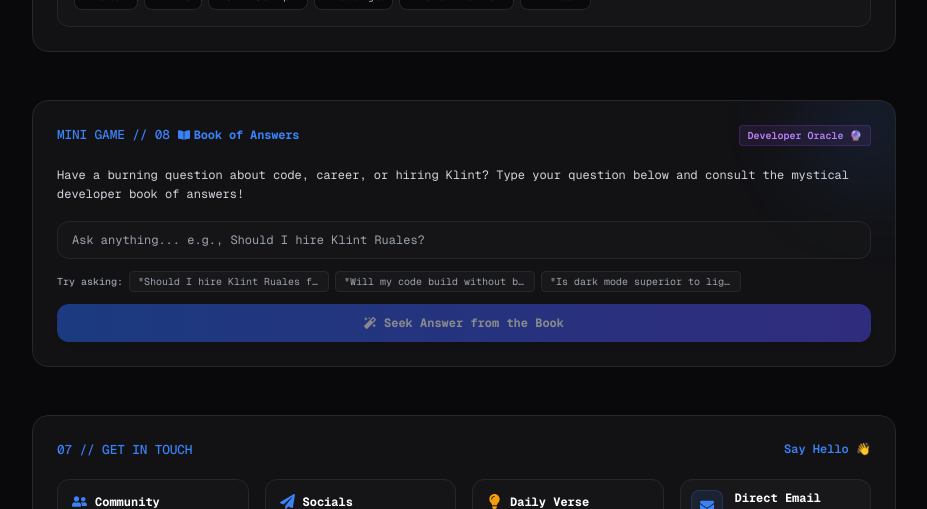
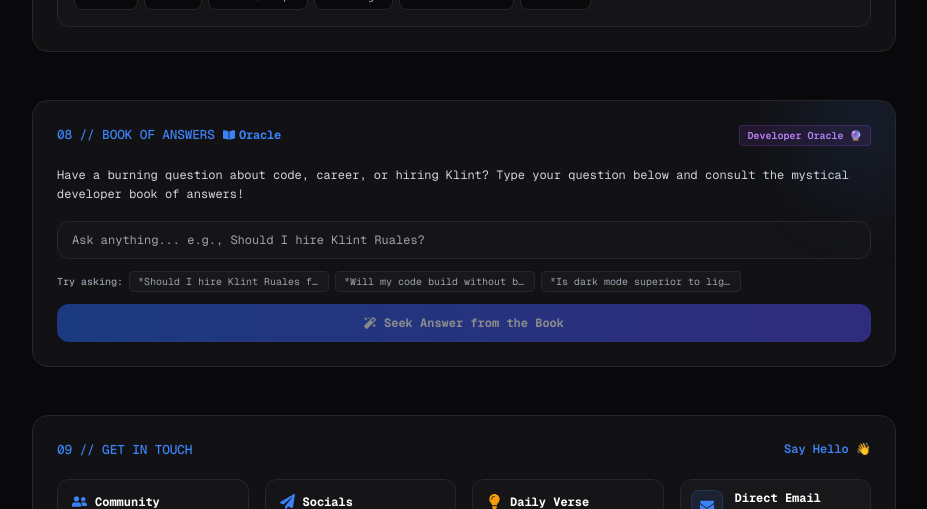
Before and after one commit to klint-droid/Portfolio, a React (Vite) app: page / in a window 1280 px wide. Shown: the part 3280-3789 px from the top of the page, without its empty margins (336-1263 px from the left). Built offline with nearby package versions, Linux system fonts and the light colour scheme.

Commit message:
fix: update section numbering to 08 Book of Answers and 09 Get In Touch

```diff
--- a/src/components/BookOfAnswers.jsx
+++ b/src/components/BookOfAnswers.jsx
@@ -68,9 +68,9 @@ const BookOfAnswers = () => {
 
       <div className="bento-card-header">
         <div className="bento-card-title">
-          <span className="section-number">MINI GAME // 08</span>
+          <span className="section-number">08 // BOOK OF ANSWERS</span>
           <span className="font-mono text-xs font-bold text-blue-500 flex items-center gap-1">
-            <FaBookOpen size={12} /> Book of Answers
+            <FaBookOpen size={12} /> Oracle
           </span>
         </div>
         <span className="font-mono text-[10px] px-2 py-0.5 rounded bg-purple-500/10 text-purple-600 dark:text-purple-400 border border-purple-500/20 font-semibold">
--- a/src/components/Contact.jsx
+++ b/src/components/Contact.jsx
@@ -33,7 +33,7 @@ const Contact = () => {
     <section id="contact" className="scroll-mt-20 bento-card">
       <div className="bento-card-header">
         <div className="bento-card-title">
-          <span className="section-number">07 // GET IN TOUCH</span>
+          <span className="section-number">09 // GET IN TOUCH</span>
         </div>
         <span className="font-mono text-xs text-blue-500 font-semibold">
           Say Hello 👋
```
